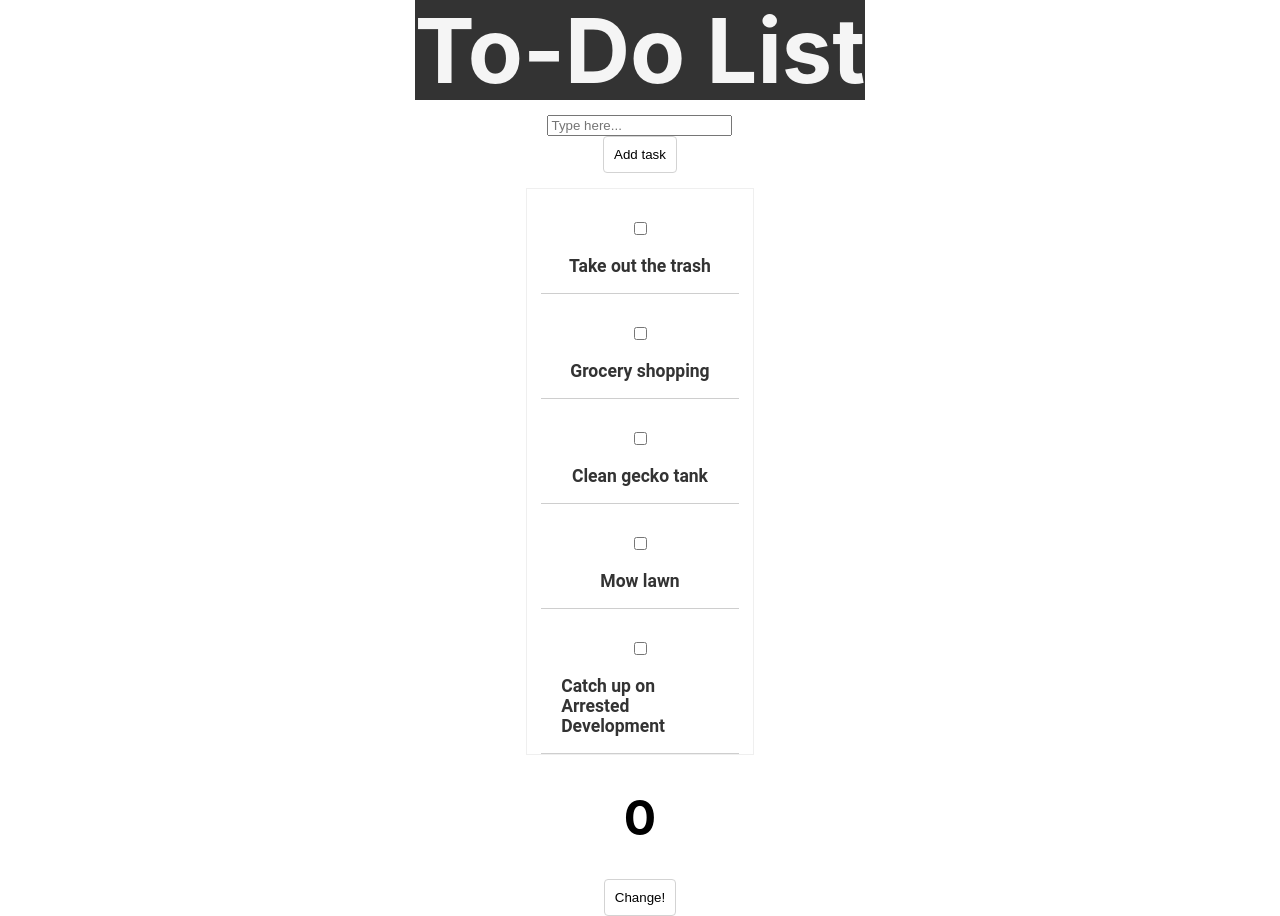
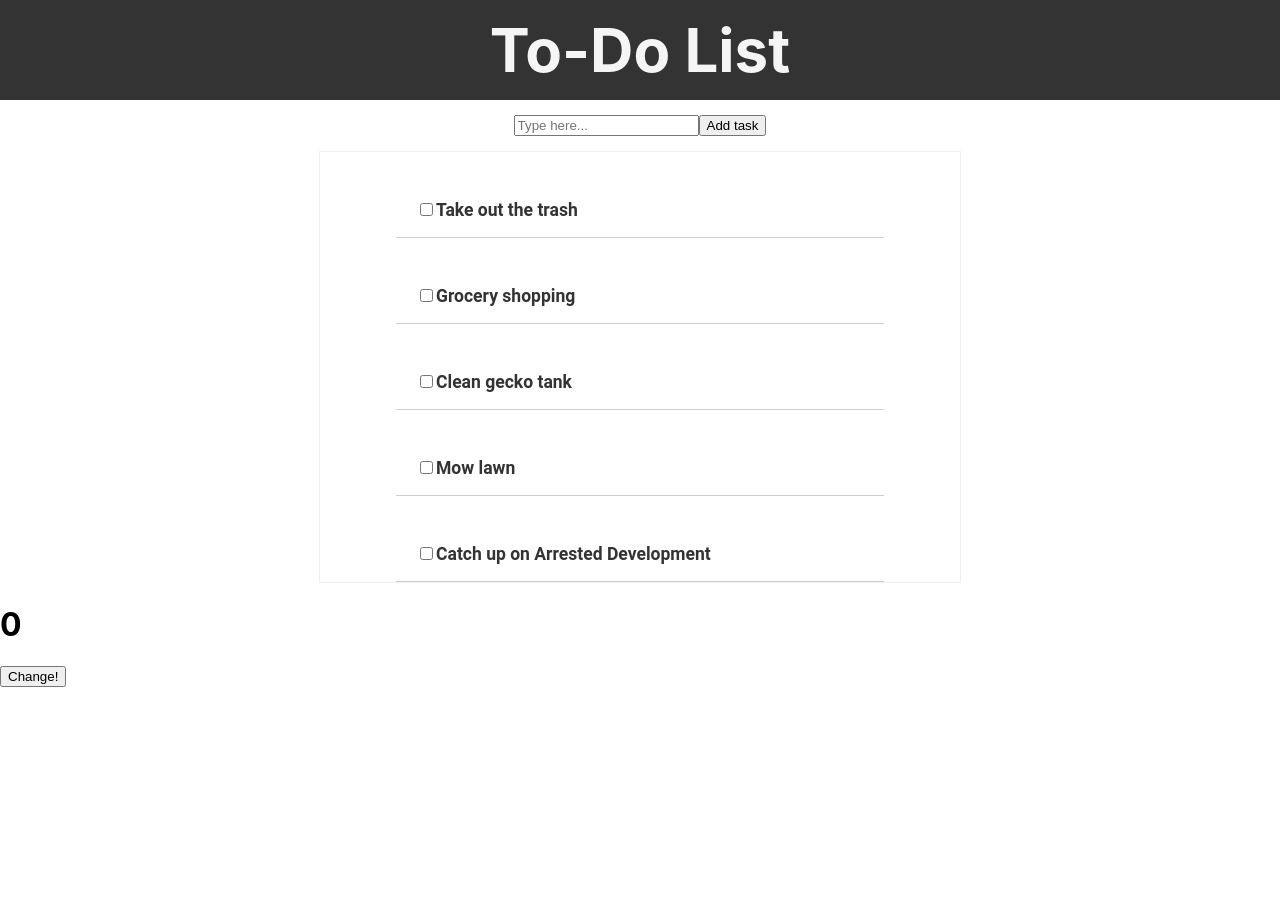
Before and after one commit to pe7r/project, a React (Create React App) app: page / in a window 1280 px wide. After the commit the page ends 800 px from the top, so only its background shows below. Built offline with nearby package versions, Linux system fonts and the light colour scheme.

Commit message:
Added and fixed id display in console using event handler. Checkbox reacting on change(March 12) #4

```diff
--- a/src/components/NonProject/NonProject.css
+++ b/src/components/NonProject/NonProject.css
@@ -1,4 +1,4 @@
-div {
+/* div {
     display: flex;
     flex-direction: column;
     align-items: center;
@@ -22,4 +22,4 @@ button:hover {
 
 button:focus {
     outline:0;
-}
+} */
--- a/src/components/ToDoItem.js
+++ b/src/components/ToDoItem.js
@@ -2,13 +2,12 @@ import React from 'react'
 import './ToDoItem.css'
 
 const ToDoItem = (props) => {
-	console.log(props)
 	return (
 		<div className="todo-item">
 			<input
 				type="checkbox"
 				checked={props.completed}
-				onChange={() => console.log("Семён!!")} />
+				onChange={() => props.handleChange(props.id)} />
 			<h3>{props.text}</h3>
 		</div>
 	)
--- a/src/components/ToDoList.js
+++ b/src/components/ToDoList.js
@@ -11,9 +11,16 @@ class ToDoList extends React.Component {
 		}
 	}
 
+	handleChange = (id) => {
+		console.log("Changed!", id)
+	}
 
 	render() {
-		const toDoItems = this.state.todos.map(item => <ToDoItem key={item.id} text={item.text}/>)
+		const toDoItems = this.state.todos.map(item => <ToDoItem
+														key={item.id}
+														id={item.id}
+														text={item.text}
+														handleChange={this.handleChange} />)
 
 		return (
 			<div className="todo-list">
```
